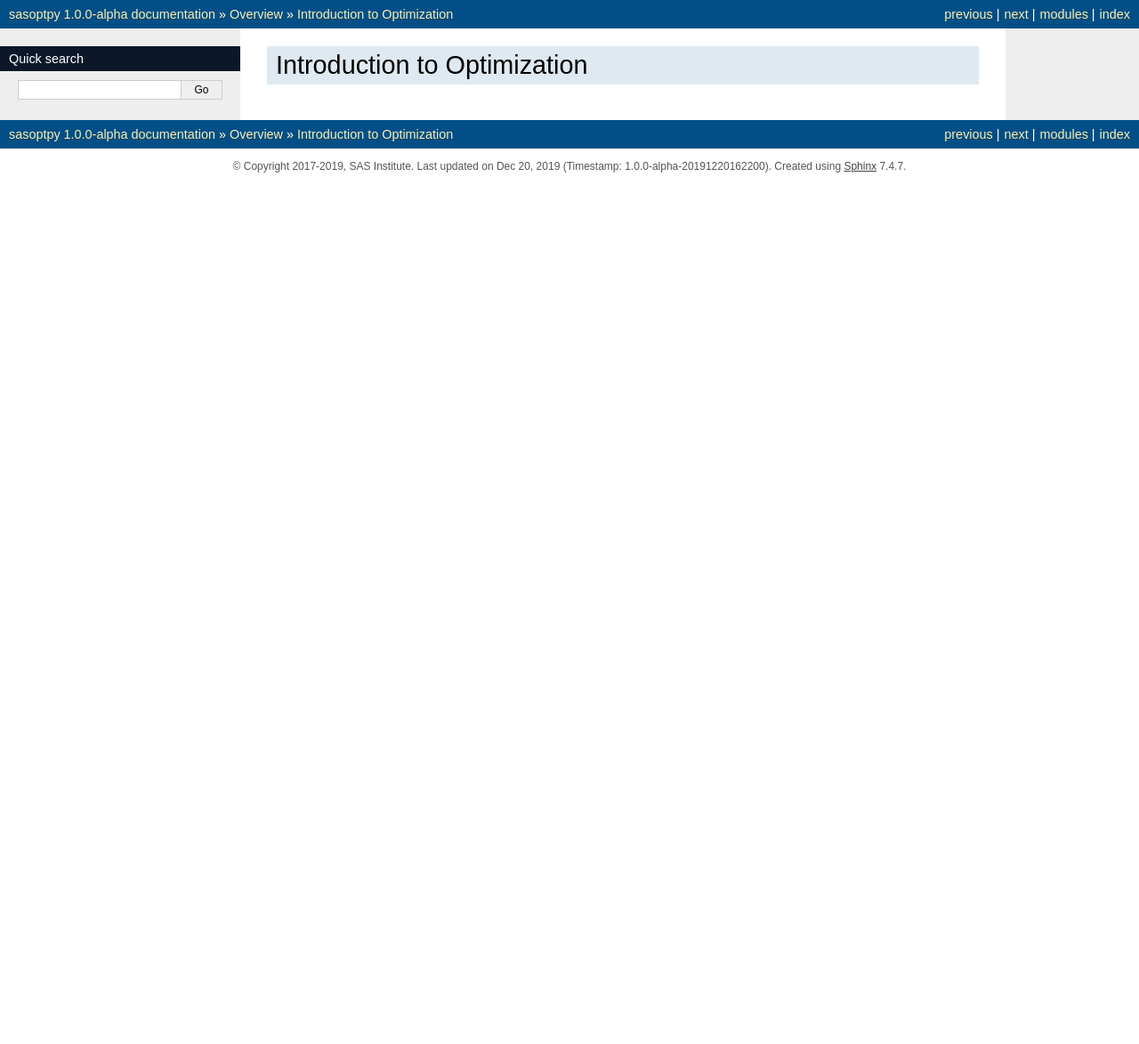
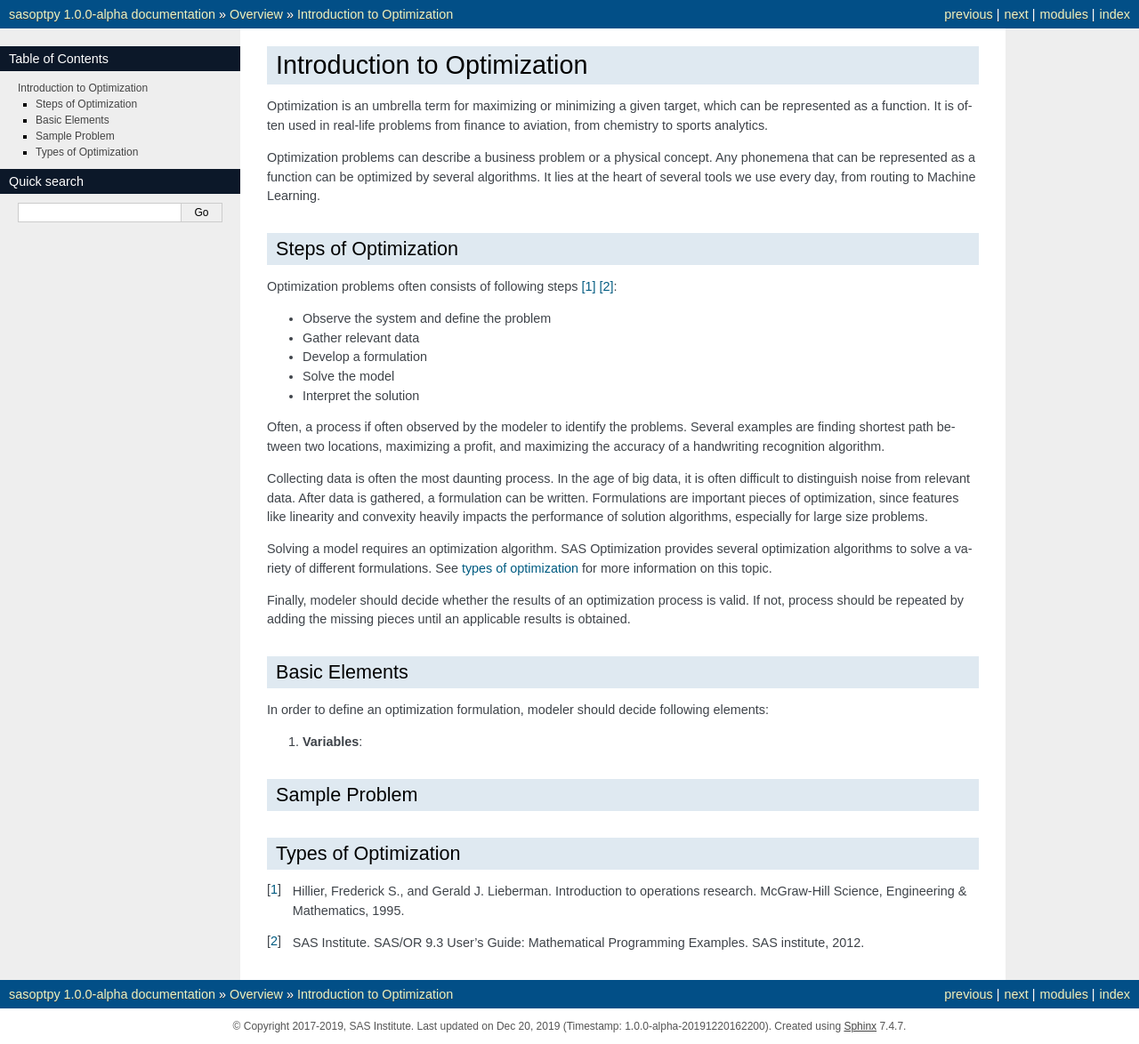
Before and after one commit to sassoftware/sasoptpy, a Sphinx documentation site: the page built from doc/overview/intro.rst, in a window 1280 px wide. Shown: the whole page at 89% size. Built offline with Sphinx 7.4.7, drawn with Linux system fonts in a browser that asks for light colours; formulas are drawn with MathJax 3; before the commit the page ends 900 px from its top, so only the background shows below that.

Commit message:
Started optimization piece

```diff
--- a/doc/overview/intro.rst
+++ b/doc/overview/intro.rst
@@ -6,3 +6,58 @@
 
 Introduction to Optimization
 ****************************
+
+Optimization is an umbrella term for maximizing or minimizing a given target, which
+can be represented as a function.
+It is often used in real-life problems from finance to aviation, from chemistry to sports analytics.
+
+Optimization problems can describe a business problem or a physical concept.
+Any phonemena that can be represented as a function can be optimized by several algorithms.
+It lies at the heart of several tools we use every day, from routing to Machine Learning.
+
+Steps of Optimization
+---------------------
+
+Optimization problems often consists of following steps [#]_ [#]_:
+
+* Observe the system and define the problem
+* Gather relevant data
+* Develop a formulation
+* Solve the model
+* Interpret the solution
+
+Often, a process if often observed by the modeler to identify the problems.
+Several examples are finding shortest path between two locations, maximizing a profit,
+and maximizing the accuracy of a handwriting recognition algorithm.
+
+Collecting data is often the most daunting process.
+In the age of big data, it is often difficult to distinguish noise from relevant data.
+After data is gathered, a formulation can be written.
+Formulations are important pieces of optimization, since features like linearity and convexity heavily impacts
+the performance of solution algorithms, especially for large size problems.
+
+Solving a model requires an optimization algorithm.
+SAS Optimization provides several optimization algorithms to solve a variety of different formulations.
+See `types of optimization <#types-of-optimization>`_ for more information on this topic.
+
+Finally, modeler should decide whether the results of an optimization process is valid.
+If not, process should be repeated by adding the missing pieces until an applicable results is obtained.
+
+Basic Elements
+--------------
+
+In order to define an optimization formulation, modeler should decide following elements:
+
+1. **Variables**:
+
+Sample Problem
+--------------
+
+Types of Optimization
+---------------------
+
+
+
+
+.. [#] Hillier, Frederick S., and Gerald J. Lieberman. Introduction to operations research. McGraw-Hill Science, Engineering & Mathematics, 1995.
+.. [#] SAS Institute. SAS/OR 9.3 User's Guide: Mathematical Programming Examples. SAS institute, 2012.
```
